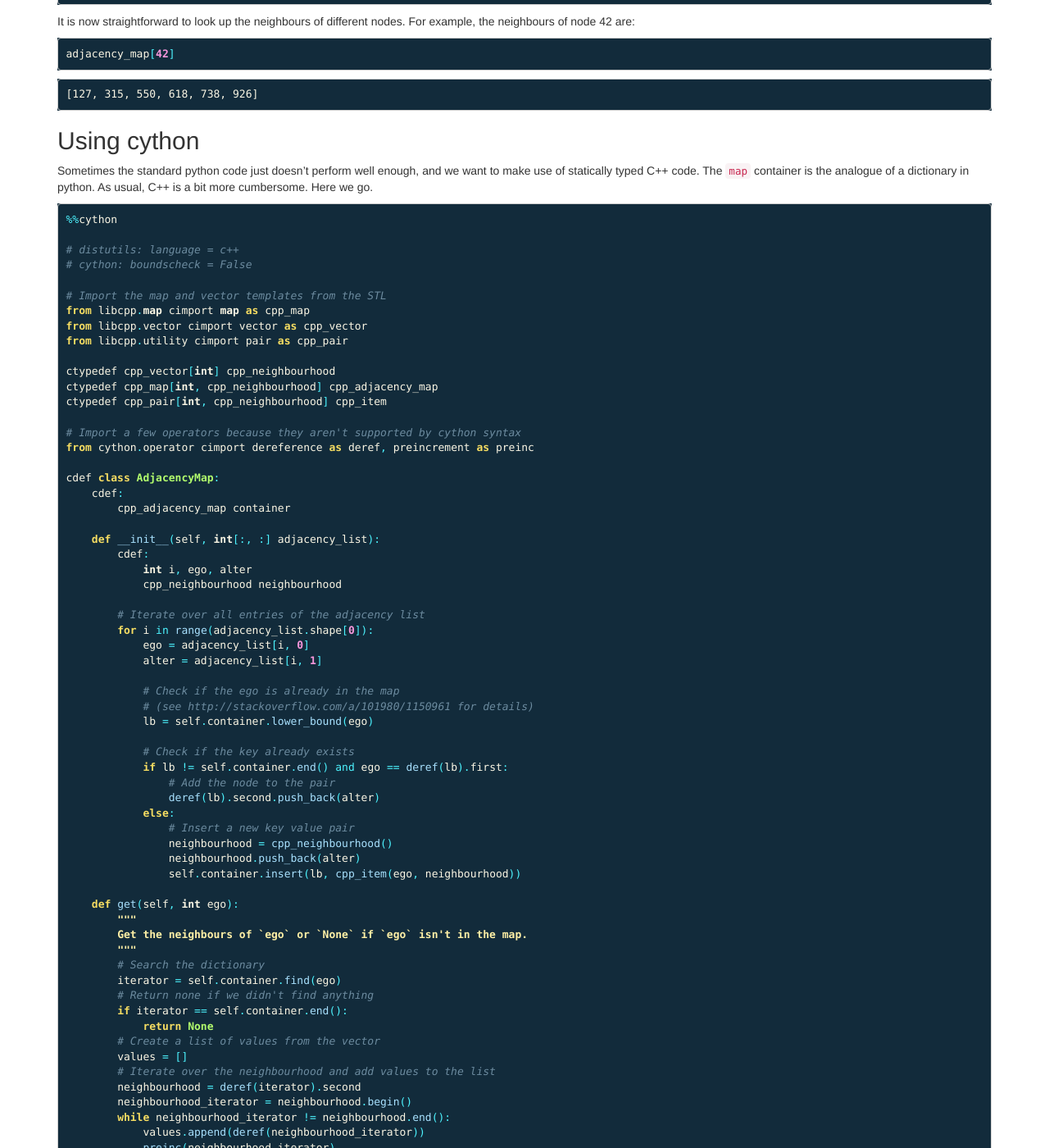
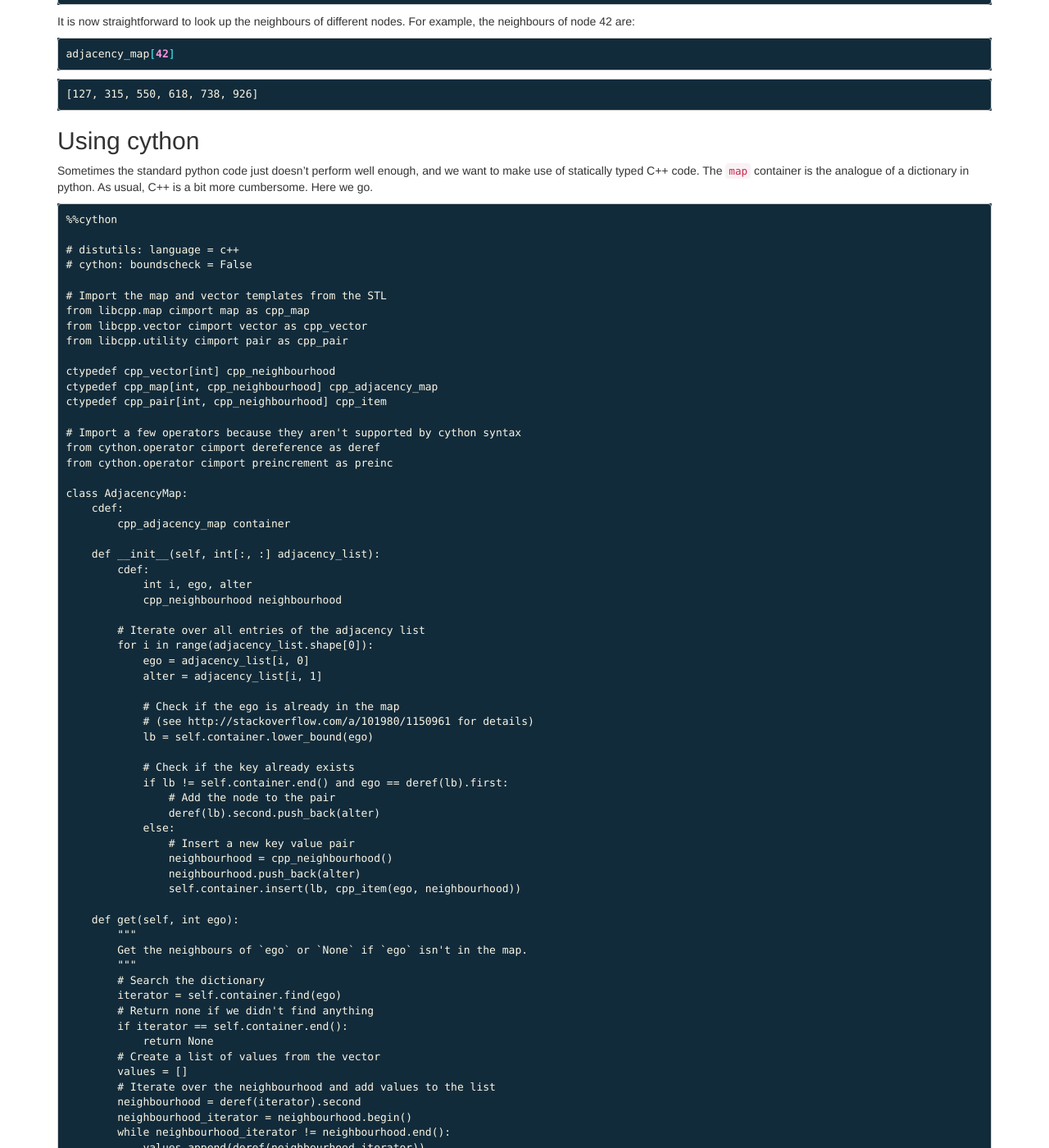
Before and after one commit to tillahoffmann/tillahoffmann.github.io, a Jekyll site: the page built from _posts/2016-04-18-Cpp-containers-in-cython.md, in a window 1280 px wide and 1400 px high, scrolled down 836 px. Shown: the whole window at 82% size. Built offline with Jekyll 4.4.1, drawn with Linux system fonts in a browser that asks for light colours; nearby versions of some CDN libraries; comment, search, counter and statistics services are not loaded; some of the changed text lies outside the part shown.

Commit message:
Simplify code highlighting.

````diff
--- a/_posts/2016-04-18-Cpp-containers-in-cython.md
+++ b/_posts/2016-04-18-Cpp-containers-in-cython.md
@@ -63,7 +63,7 @@ adjacency_map[42]
 Sometimes the standard python code just doesn't perform well enough, and we want to make use of statically typed C++ code. The [`map`](http://www.cplusplus.com/reference/map/map/) container is the analogue of a dictionary in python. As usual, C++ is a bit more cumbersome. Here we go.
 
 
-```python
+```
 %%cython
 
 # distutils: language = c++
@@ -79,9 +79,10 @@ ctypedef cpp_map[int, cpp_neighbourhood] cpp_adjacency_map
 ctypedef cpp_pair[int, cpp_neighbourhood] cpp_item
 
 # Import a few operators because they aren't supported by cython syntax
-from cython.operator cimport dereference as deref, preincrement as preinc
+from cython.operator cimport dereference as deref
+from cython.operator cimport preincrement as preinc
 
-cdef class AdjacencyMap:
+class AdjacencyMap:
     cdef:
         cpp_adjacency_map container
 
````
